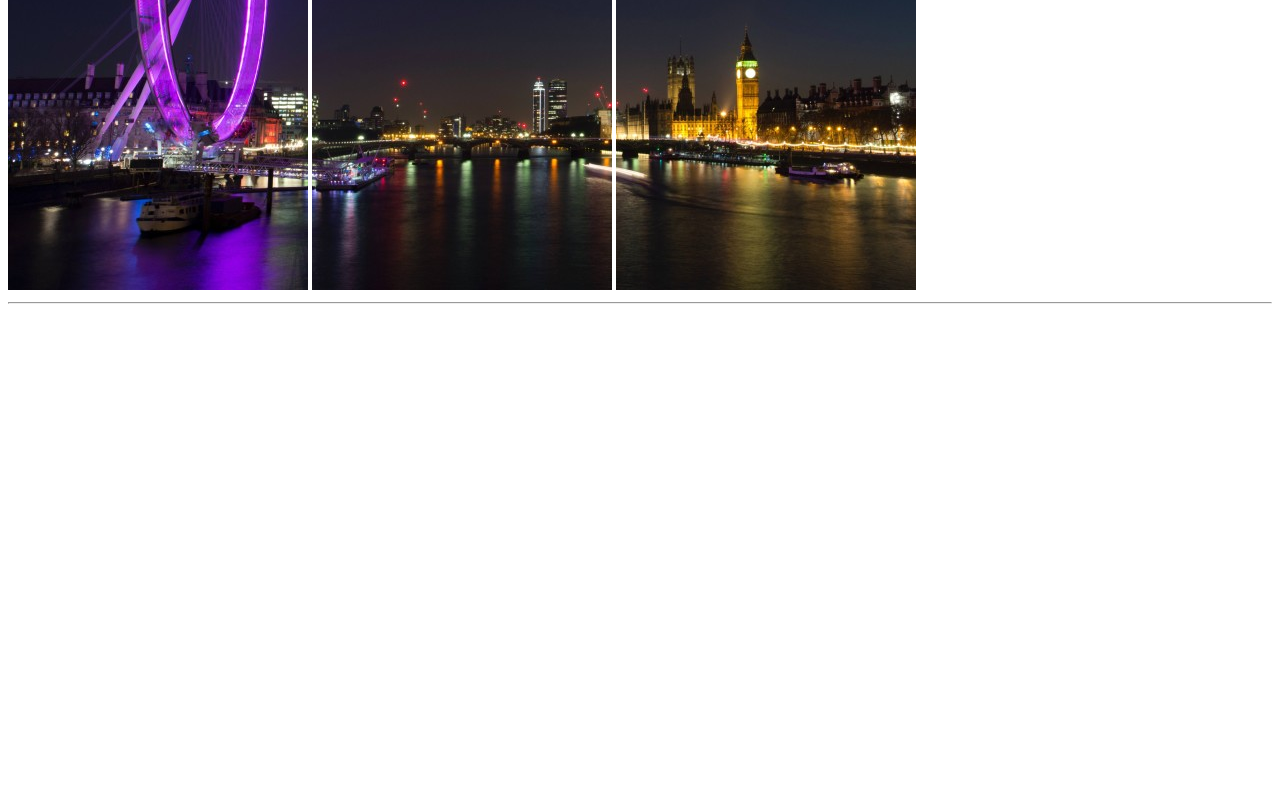
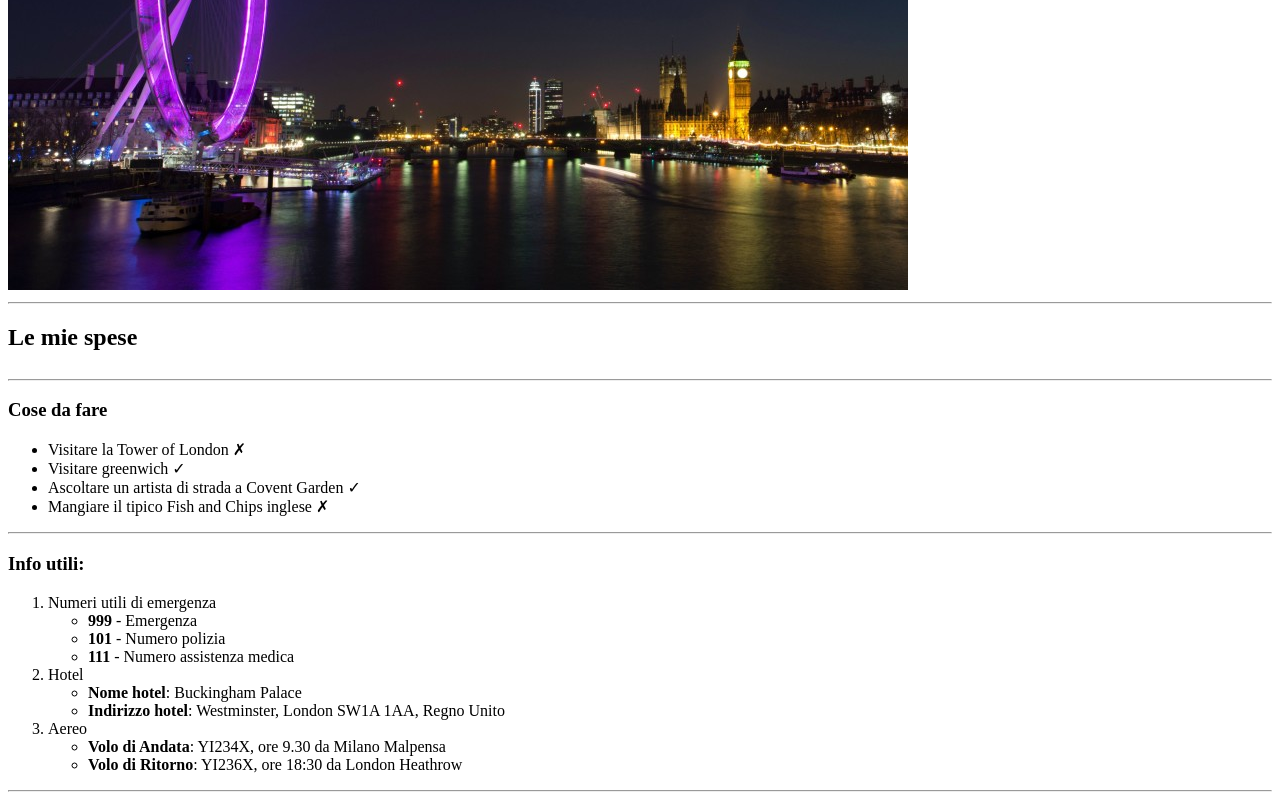
Before and after one commit to GiorgioBolzoni/html-london-trip, a plain HTML site: page index.html in a window 1280 px wide. Shown: the part 390-1190 px from the top of the page. Before the commit the page ends 800 px from the top, so only its background shows below. Drawn offline with Linux system fonts and the light colour scheme.

Commit message:
Completed section 2-3 in "main"

```diff
--- a/index.html
+++ b/index.html
@@ -9,17 +9,68 @@
     <!--inizio header -->
     <header>
         <h1>Il mio Viaggio a Londra</h1>
-        <img src="pexels-bill-emrich-230794-0.jpg" alt="London">
-        <img src="pexels-bill-emrich-230794-1.jpg" alt="London">
-        <img src="pexels-bill-emrich-230794-2.jpg" alt="London">
+        <img src="pexels-bill-emrich-230794-0.jpg" alt="London 1"><img src="pexels-bill-emrich-230794-1.jpg" alt="London 2"><img src="pexels-bill-emrich-230794-2.jpg" alt="London 3">
         <hr>
     </header>
     <!--fine header-->
 
     <!--inizio main -->
+    <main>
+        <!--inizio sezione 1 -->
+        <section>
+            <h2>Le mie spese</h2>
+            <table>
+                <!-- da fare !!!!!!!!! -->
+            </table>
+            <hr>
+        </section>
+        <!--fine sezione 1-->
+
+        <!--inizio sezione 2 -->
+        <section>
+            <h3>Cose da fare</h3>
+            <ul>
+                <li>Visitare la Tower of London &#x2717;</li>
+                <li>Visitare greenwich &#x2713;</li>
+                <li>Ascoltare un artista di strada a Covent Garden &#x2713;</li>
+                <li>Mangiare il tipico Fish and Chips inglese &#x2717;</li>
+            </ul>
+            <hr>
+        </section>
+        <!--fine sezione 2-->
+
+        <!--inizio sezione 3 -->
+        <section>
+            <h3>Info utili:</h3>
+            <ol>
+                <li>Numeri utili di emergenza
+                    <ul>
+                        <li><strong>999</strong> - Emergenza</li>
+                        <li><strong>101</strong> - Numero polizia</li>
+                        <li><strong>111</strong> - Numero assistenza medica</li>
+                    </ul>
+                </li>
+                <li>Hotel
+                    <ul>
+                        <li><strong>Nome hotel</strong>: Buckingham Palace</li>
+                        <li><strong>Indirizzo hotel</strong>: Westminster, London SW1A 1AA, Regno Unito</li>
+                    </ul>
+                </li>
+                <li>Aereo
+                    <ul>
+                        <li><strong>Volo di Andata</strong>: YI234X, ore 9.30 da Milano Malpensa</li>
+                        <li><strong>Volo di Ritorno</strong>: YI236X, ore 18:30 da London Heathrow</li>
+                    </ul>
+                </li>
+            </ol>
+            <hr>
+        </section>
+        <!--fine sezione 3-->
+    </main>
     <!--fine main-->
 
     <!--inizio footer -->
     <!--fine footer-->
+
 </body>
 </html>
```
